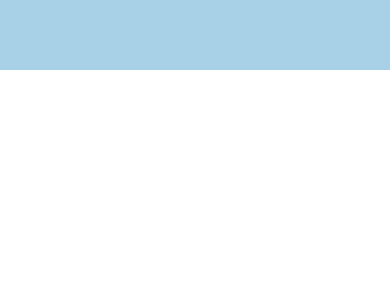
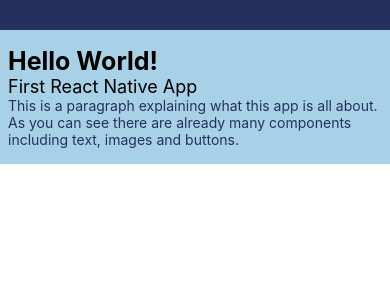
Before and after one commit to dondestefano/hybrid_lesson_one, a React Native app: screen / in a window 390 px wide. Shown: the top 300 px of the page. Built offline with nearby package versions, Linux system fonts and the light colour scheme.

Commit message:
Adds header section with text.

```diff
--- a/App.js
+++ b/App.js
@@ -5,7 +5,11 @@ import { StyleSheet, Text, View } from 'react-native';
 export default function App() {
   return (
     <View style={styles.container}>
+      <View style={styles.topContainer}/>
       <View style={styles.headerContainer}>
+        <Text style={styles.headerText}>Hello World!</Text>
+        <Text style={styles.titleText}>First React Native App</Text>
+        <Text style={styles.blueColor}>This is a paragraph explaining what this app is all about. As you can see there are already many components including text, images and buttons.</Text>
 
       </View>
 
@@ -20,19 +24,25 @@ const styles = StyleSheet.create({
     alignItems: 'center',
   },
   topContainer: {
-
+    backgroundColor: "#24305E",
+    width: "100%",
+    height: 30,
+    justifyContent: "flex-start"
   },
   headerContainer: {
     backgroundColor: "#A8D1E7",
     width: "100%",
-    height: 70,
-    justifyContent: "flex-start"
+    paddingVertical: 16,
+    paddingHorizontal: 8,
   },
   headerText: {
     fontWeight: "bold",
-    fontSize: 20
+    fontSize: 25
   },
   titleText: {
-    fontWeight: "bold",
+    fontSize: 18,
   },
+  blueColor: {
+    color: "#24305E"
+  }
 });
```
